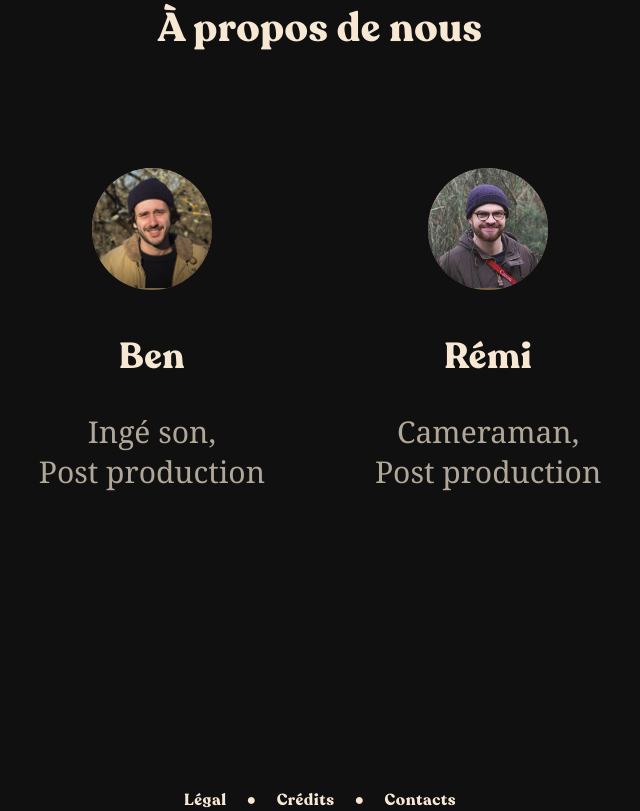
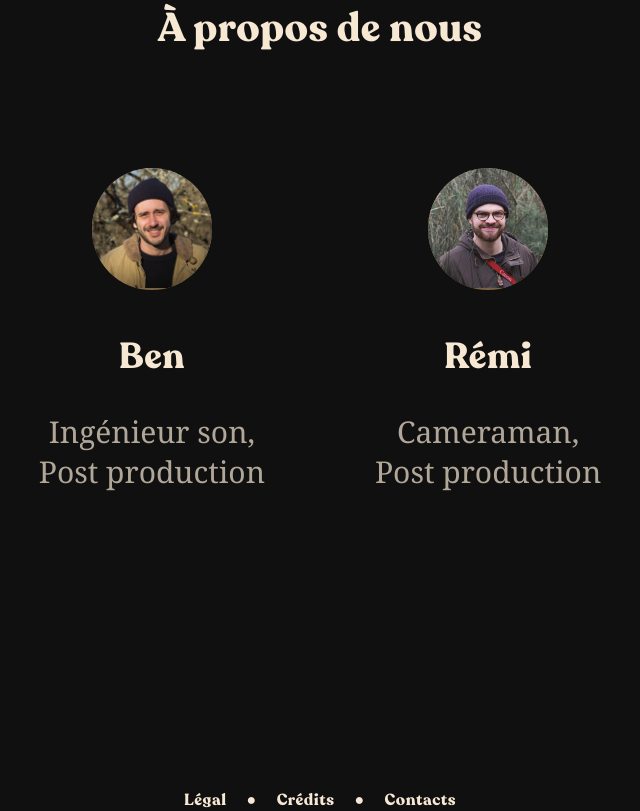
Before and after one commit to yachaka/raws-website, a Gatsby site: page / in a window 1280 px wide. Shown: the part 6024-6835 px from the top of the page, without its empty margins (320-960 px from the left). Built offline with nearby package versions, Linux system fonts and the light colour scheme; Gatsby itself is replaced by a stand-in of ours.

Commit message:
Update Index.js

```diff
--- a/src/pagesCustom/Index/Index.js
+++ b/src/pagesCustom/Index/Index.js
@@ -404,7 +404,7 @@ const IndexPage = () => {
             <h3 className="recoleta">Ben</h3>
 
             <p className={s.desc}>
-              Ingé son,
+              Ingénieur son,
               <br/>Post production
               <br/>
             </p>
```
